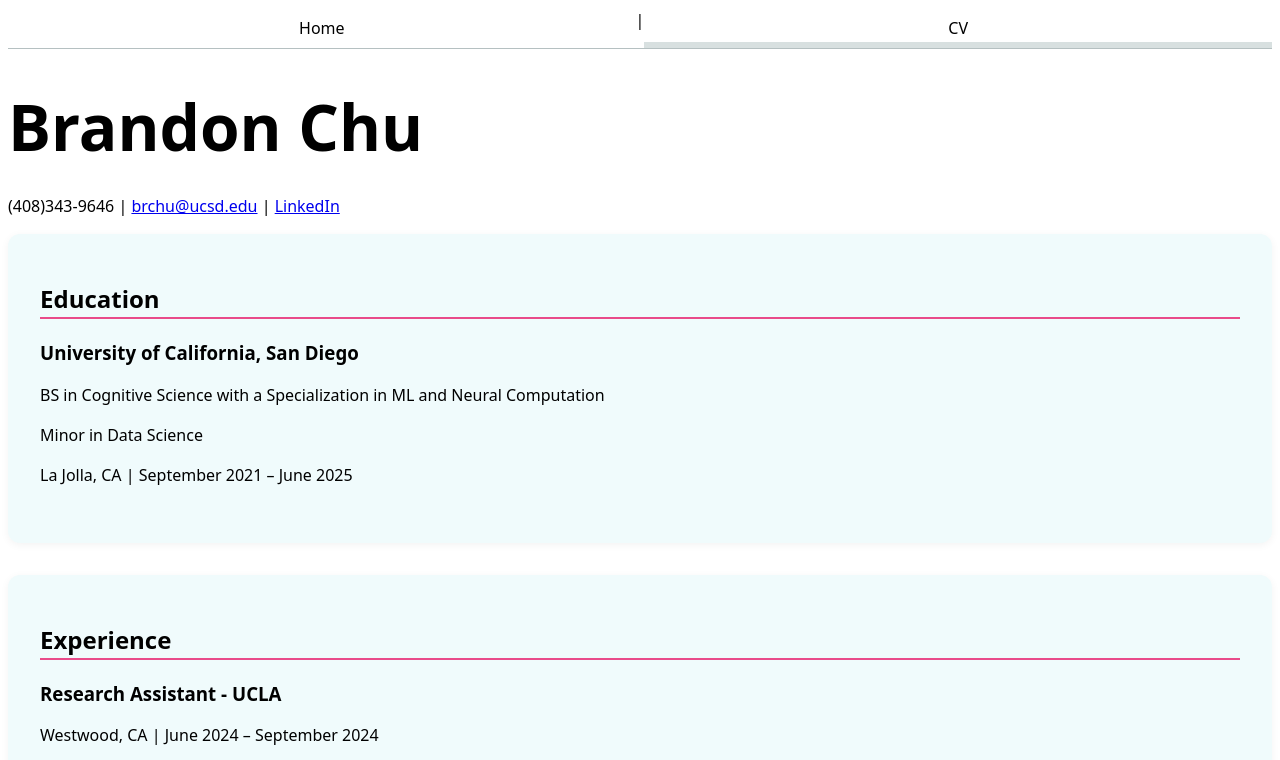
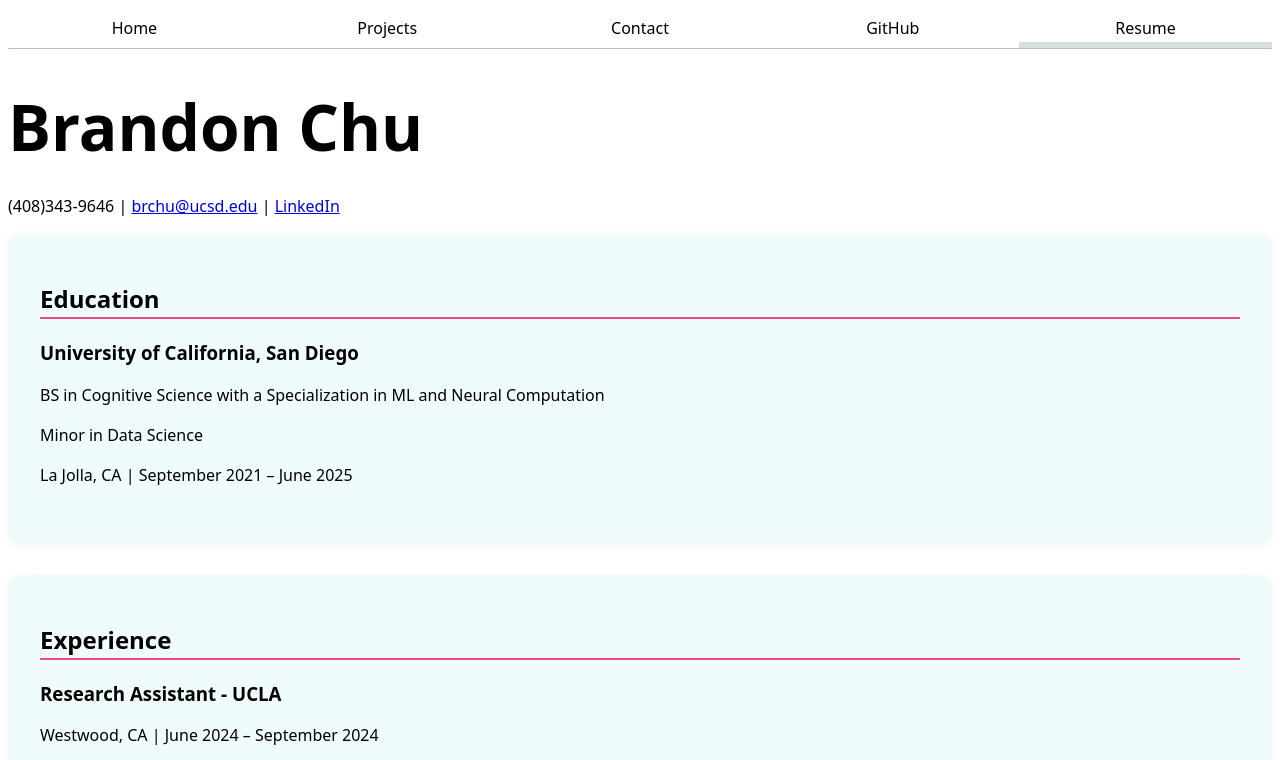
Before and after one commit to beachu23/portfolio, a plain HTML site: page resume.html in a window 1280 px wide. Shown: the top 760 px of the page. Drawn offline with Linux system fonts and the light colour scheme.

Commit message:
resume changes

```diff
--- a/resume.html
+++ b/resume.html
@@ -7,8 +7,13 @@
 </head>
 <body>
     <nav>
-        <a href="index.html">Home</a> |
-        <a href="cv.html" class="current">CV</a>
+        <ul>
+            <li><a href="index.html">Home</a></li>
+            <li><a href="projects/index.html">Projects</a></li>
+            <li><a href="contact/index.html">Contact</a></li>
+            <li><a href="https://github.com/beachu23" target="_blank">GitHub</a></li>
+            <li><a class="current" href="resume.html">Resume</a></li>
+        </ul>
     </nav>
 
     <h1>Brandon Chu</h1>
```
